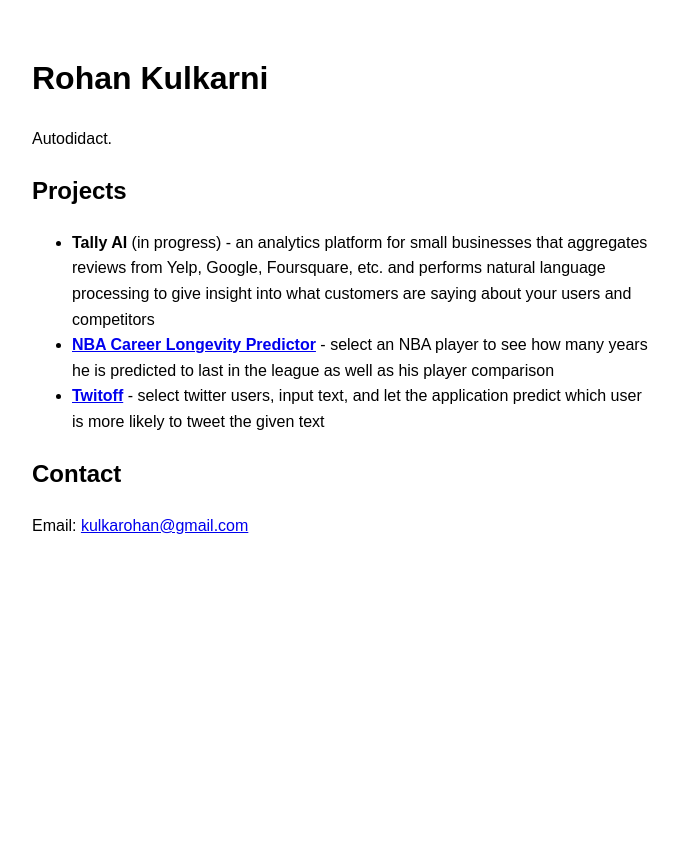
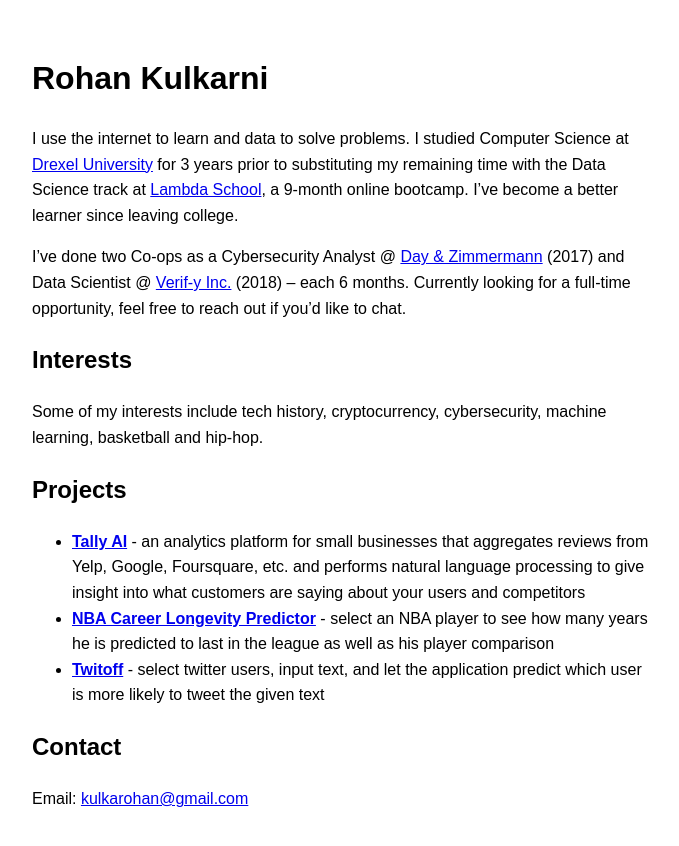
Before and after one commit to kulkarohan/portfolio, a Jekyll site: the page built from index.md, in a window 1280 px wide. Shown: the top 846 px of the page, without its empty margins (296-975 px from the left). Built offline with Jekyll 4.4.1, drawn with Linux system fonts in a browser that asks for light colours; our own code applies the rules of GitHub Pages for plain Markdown files.

Commit message:
Update bio and add Interests

```diff
--- a/index.md
+++ b/index.md
@@ -1,13 +1,17 @@
 # Rohan Kulkarni
-Autodidact.
 
+I use the internet to learn and data to solve problems. I studied Computer Science at [Drexel University](https://drexel.edu/) for 3 years prior to substituting my remaining time with the Data Science track at [Lambda School](https://lambdaschool.com/), a 9-month online bootcamp. I've become a better learner since leaving college.
+
+I've done two Co-ops as a Cybersecurity Analyst @ [Day & Zimmermann](https://www.dayzim.com/) (2017) and Data Scientist @ [Verif-y Inc.](https://verif-y.com/) (2018) -- each 6 months. Currently looking for a full-time opportunity, feel free to reach out if you'd like to chat.
+
+## Interests
+Some of my interests include tech history, cryptocurrency, cybersecurity, machine learning, basketball and hip-hop.
 
 ## Projects
 
-- **Tally AI** (in progress) - an analytics platform for small businesses that aggregates reviews from Yelp, Google, Foursquare, etc. and performs natural language processing to give insight into what customers are saying about your users and competitors
+- [**Tally AI**](https://tally-ai.com/) - an analytics platform for small businesses that aggregates reviews from Yelp, Google, Foursquare, etc. and performs natural language processing to give insight into what customers are saying about your users and competitors
 - [**NBA Career Longevity Predictor**](https://nba-clp.netlify.com/) - select an NBA player to see how many years he is predicted to last in the league as well as his player comparison
 - [**Twitoff**](https://twitoff-kulkarohan.herokuapp.com/) - select twitter users, input text, and let the application predict which user is more likely to tweet the given text
-
 
 ## Contact
 
```
